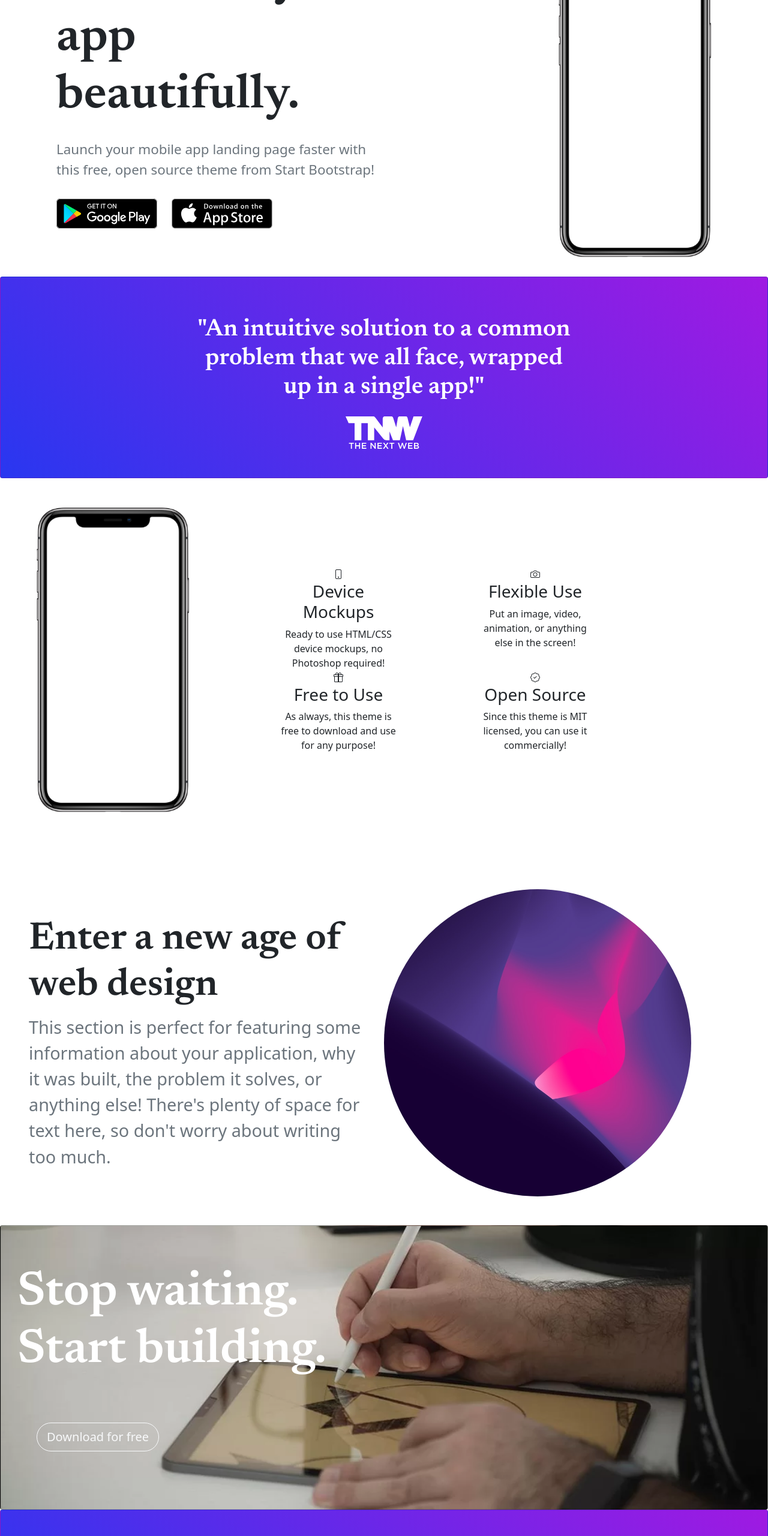
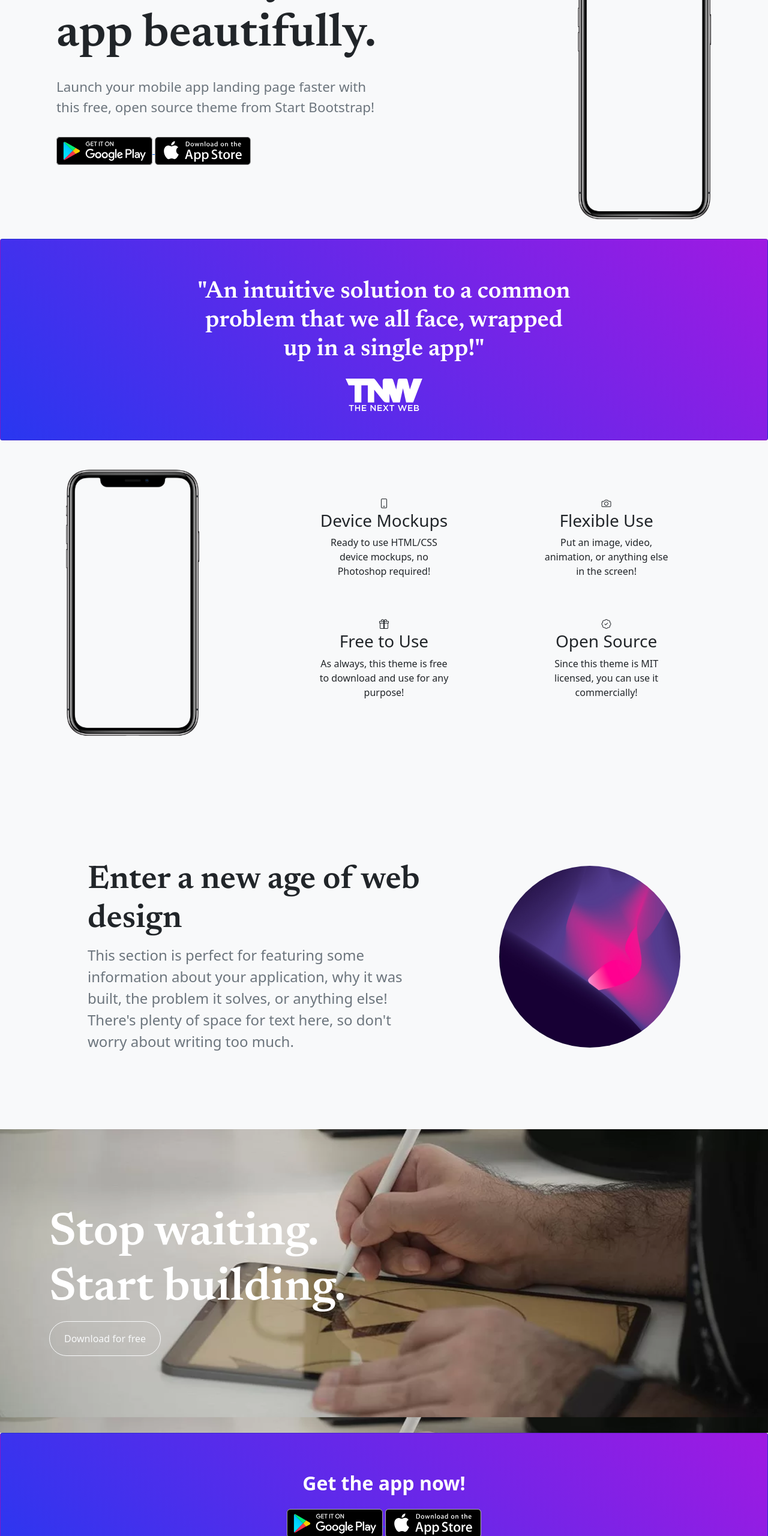
Before and after one commit to marianamoiolicapelari/projeto-landing-page, a plain HTML site: page index.html in a window 1280 px wide. Shown: the part 240-2800 px from the top of the page at 60% size. Drawn offline with nearby package versions, Linux system fonts and the light colour scheme.

Commit message:
added new features

```diff
--- a/css/style.css
+++ b/css/style.css
@@ -1,5 +1,9 @@
 .bg-gradient-color {
     background: linear-gradient(45deg, #2937f0, #9f1ae2);
+}
+
+.text-gradient-color {
+    color: linear-gradient(45deg, #2937f0, #9f1ae2);
 }
 
 .btn-primary {
@@ -12,7 +16,11 @@
 }
 
 .padding {
-    padding: 3rem;
+    padding: 4rem;
+}
+
+.padding-img {
+    padding: 8rem;
 }
 
 .kanit {
@@ -28,7 +36,7 @@
 }
 
 .size-title {
-    font-size: 5rem;
+    font-size: 4.8rem;
 }
 
 .size-sub-title {
@@ -36,11 +44,11 @@
 }
 
 .size-title-circle {
-    font-size: 4rem;
+    font-size: 3.4rem;
 }
 
 .size-sub-title-circle {
-    font-size: 1.8rem;
+    font-size: 1.5rem;
 }
 
 
--- a/index.html
+++ b/index.html
@@ -19,20 +19,22 @@
 </head>
 
 <body>
-    <nav class="navbar-ligth navbar-expand-lg fixed-top shadow-sm bg-body" id="navbar">
-        <div class="container d-flex justify-content-between py-3">
-            <a href="#" class="container navbar-brand text-dark fw-bold">Start Bootstrap</a>
+    <nav class="navbar navbar-expand-lg fixed-top shadow-sm bg-body">
+        <div class="p-3 ">
+            <a href="#" class="navbar-brand text-dark fw-bold">Start Bootstrap</a>
             <button class="navbar-toggler" type="button" data-bs-toggle="collapse" data-bs-target="#navbarResponsive"
                 aria-controls="navbarResponsive" aria-expanded="false" aria-label="Toggle navigation">
                 <i class="bi-list"></i>
             </button>
-            <div class="collapse navbar-collapse " id="navbar-items">
+        </div>
+        <div>
+            <div class="collapse navbar-collapse " id="navbarResponsive">
                 <ul class="nav me-auto mb-3 mb-lg-0 ">
                     <li class="nav-item ">
-                        <a href="#" class="nav-link active text-dark" aria-current="page">Features</a>
+                        <a href="#features" class="nav-link active text-dark" aria-current="page">Features</a>
                     </li>
                     <li class="nav-item">
-                        <a href="#" class="nav-link text-dark">Downloads</a>
+                        <a href="#download" class="nav-link text-dark">Downloads</a>
                     </li>
                     <li class="nav-item">
                         <button type="button" class="btn btn-primary rounded-pill">
@@ -41,9 +43,10 @@
                 </ul>
             </div>
         </div>
+        </div>
     </nav>
 
-    <div class="container-expand padding-principal">
+    <div class="container-expand padding-principal bg-light">
         <div class="container d-flex padding-principal">
             <div class="col-12 d-flex justify-content-between">
                 <div class="container">
@@ -54,15 +57,19 @@
                             Bootstrap!
                         </p>
                     </div>
-                    <div class="row">
-                        <img src="./assets/img/google-play-badge.svg" class="rounded float-end" style="width: 12rem"
-                            alt="">
-                        <img src="./assets/img/app-store-badge.svg" class="rounded float-end" style="width: 12rem"
-                            alt="">
+                    <div class="pb-3">
+                        <a href="#">
+                            <img src="./assets/img/google-play-badge.svg" class="card-img-bottom" style="width: 10rem"
+                                alt="...">
+                        </a>
+                        <a href="#">
+                            <img src="./assets/img/app-store-badge.svg" class="card-img-bottom" style="width: 10rem"
+                                alt="...">
+                        </a>
                     </div>
                 </div>
                 <div class="container">
-                    <img src="./assets/img/portrait_black.png" class="rounded float-end" style="width: 16rem" alt="">
+                    <img src="./assets/img/portrait_black.png" class="rounded float-end" style="width: 14rem" alt="">
                 </div>
             </div>
         </div>
@@ -76,33 +83,37 @@
             <img src="./assets/img/tnw-logo.svg" class="card-img-bottom" style="width: 8rem" alt="...">
         </div>
 
-        <div class="container row d-flex align-items-center text-center ">
-            <div class="container col-12 col-md-4 p-5 ">
-                <img src="./assets/img/portrait_black.png" class="rounded float-start" style="width: 16rem" alt="...">
+        <div class="container-fluid d-flex align-items-center text-center" id="features">
+            <div class="container col-12 col-md-4 p-5">
+                <img src="./assets/img/portrait_black.png" style="width: 14rem" alt="...">
             </div>
             <div class="container col-12 col-md-8 d-flex">
                 <div class="container d-flex row ">
+
+                    <div class="container row mb-5">
                         <div class="container col-md-4">
-                        <i class="bi bi-phone primary-color"></i>
-                        <h3 class="card-title">Device Mockups</h5>
-                            <p class="card-text">Ready to use HTML/CSS device mockups, no Photoshop required!</p>
+                            <i class="bi bi-phone "></i>
+                            <h3>Device Mockups</h5>
+                                <p>Ready to use HTML/CSS device mockups, no Photoshop required!</p>
                         </div>
                         <div class="container col-md-4">
-                        <i class="bi bi-camera primary-color"></i>
-                        <h3 class="card-title">Flexible Use</h5>
-                            <p class="card-text">Put an image, video, animation, or anything else in the screen!</p>
+                            <i class="bi bi-camera"></i>
+                            <h3>Flexible Use</h5>
+                                <p>Put an image, video, animation, or anything else in the screen!</p>
+                        </div>
                     </div>
 
-                    <div class="container row "></div>
+                    <div class="container row ">
                         <div class="container col-md-4">
-                        <i class="bi bi-gift primary-color"></i>
-                        <h3 class="card-title">Free to Use</h5>
-                            <p class="card-text">As always, this theme is free to download and use for any purpose!</p>
+                            <i class="bi bi-gift "></i>
+                            <h3>Free to Use</h5>
+                                <p>As always, this theme is free to download and use for any purpose!</p>
                         </div>
                         <div class="container col-md-4">
-                        <i class="bi bi-patch-check primary-color"></i>
-                        <h3 class="card-title">Open Source</h5>
-                            <p class="card-text">Since this theme is MIT licensed, you can use it commercially!</p>
+                            <i class="bi bi-patch-check"></i>
+                            <h3>Open Source</h5>
+                                <p>Since this theme is MIT licensed, you can use it commercially!</p>
+                        </div>
                     </div>
                 </div>
             </div>
@@ -110,59 +121,71 @@
 
     </div>
 
-    <div class="container-expand padding col-12 row align-items-center">
-        <div class="container col-6">
-            <h5 class="card-title newsreader size-title-circle">Enter a new age of web design</h5>
+    <div class=" bg-light ">
+        <div class="container d-flex justify-content-between align-items-center padding">
+            <div class="padding">
+                <h5 class=" newsreader size-title-circle">Enter a new age of web design</h5>
                 <p class="card-text size-sub-title-circle text-secondary">This section is perfect for featuring some
                     information about your application, why
                     it was built, the problem it solves, or anything else! There's plenty of space for text here, so
                     don't worry about writing too much.</p>
             </div>
-        <div class="container col-6">
-            <img src="./assets/img/circle.jpg" class="img-fluid rounded-circle" style="width: 40vw" alt="...">
+            <div class="padding">
+                <img src="./assets/img/circle.jpg" class="img-fluid rounded-circle" style="width: 100vw" alt="...">
+            </div>
         </div>
     </div>
 
-    <div class="card container-fluid d-flex align-items-left padding"
+    <div class="container-fluid align-items-left padding-img"
         style="background-image: url('./assets/img/background.png'); background-size: 100%">
-
-        <div class="card-body">
-            <h2 class="card-title text-left size-title text-white newsreader">Stop waiting.</br>
+        <div class="container">
+            <h2 class=" text-left size-title text-white newsreader">Stop waiting.</br>
                 Start building.</h2>
         </div>
-        <div class="card-body p-5">
-            <button type="button" class="btn btn-outline-light rounded-pill btn-lg"></i>Download for free</button>
+        <div class="container">
+            <a class="btn btn-outline-light py-3 px-4 rounded-pill" href="https://startbootstrap.com/theme/new-age"
+                target="_blank">Download for free</a>
         </div>
     </div>
 
-    <div class="card container-fluid d-flex align-items-center bg-gradient-color padding ">
-        <div class="card-body">
-            <h2 class="card-title text-left text-white"><strong>Get the app now!</strong></h2>
+    <div class="card container-fluid d-flex align-items-center bg-gradient-color padding" id="download">
+        <div>
+            <h2 class="card-title text-left text-white pb-3"><strong>Get the app now!</strong></h2>
         </div>
-        <div class="card-body">
+        <div>
+            <a href="#">
                 <img src="./assets/img/google-play-badge.svg" class="card-img-bottom" style="width: 10rem" alt="...">
+            </a>
+            <a href="#">
                 <img src="./assets/img/app-store-badge.svg" class="card-img-bottom" style="width: 10rem" alt="...">
+            </a>
         </div>
     </div>
 
-    <div class="card-footer container-fluid bg-dark">
+    <div class="bg-dark text-center p-3 text-white-50">
         <div class="container">
-            <p class="card-title text-white">© Your Website 2022. All Rights Reserved.</p>
+            <div>
+                <p>© Your Website 2022. All Rights Reserved.</p>
+            </div>
+            <div class="container d-flex flex-direction-columm justify-content-center">
+                <div>
+                    <a href="#" class="text-white-50 text-decoration-none">Privacy</a>
+                </div>
+                <div>
+                    <p class="text-white mx-1">.</p>
+                </div>
+                <div>
+                    <a href="#" class="text-white-50 text-decoration-none">Terms</a>
+                </div>
+                <div>
+                    <p class="text-white mx-1">.</p>
+                </div>
+                <div>
+                    <a href="#" class="text-white-50 text-decoration-none">FAQ</a>
+                </div>
+            </div>
         </div>
 
-        <div class="card-body">
-            <ul>
-                <li>
-                    <a href="#" class="active secondary-color" aria-current="page">Privacy</a>
-                </li>
-                <li>
-                    <a href="#" class="secondary-color">Terms</a>
-                </li>
-                <li>
-                    <a href="#" class="secondary-color">FAQ</a>
-                </li>
-            </ul>
-        </div>
     </div>
 </body>
 
```
Lines whose indentation alone changed are shown as unchanged.
